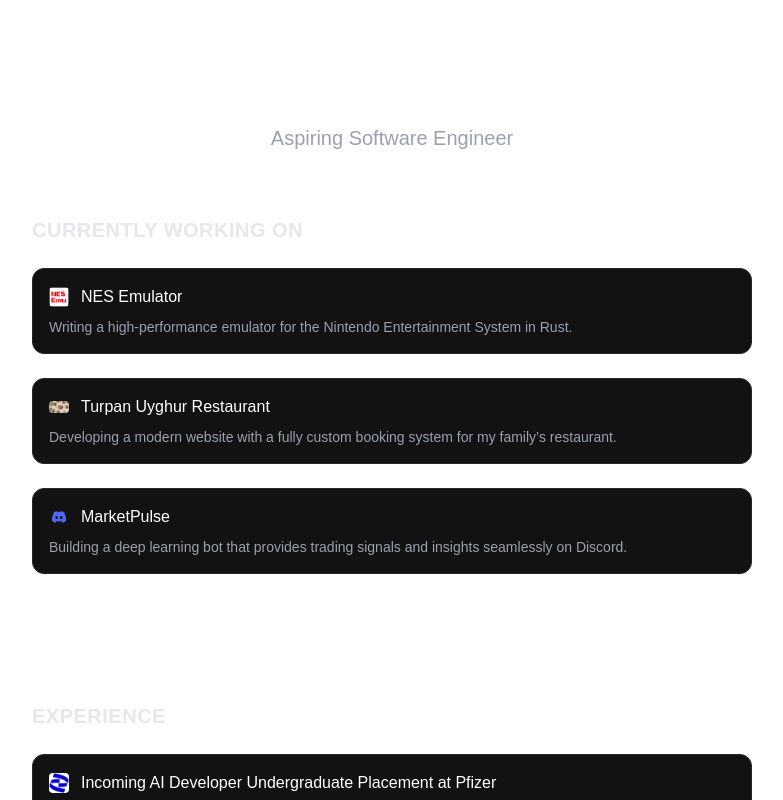
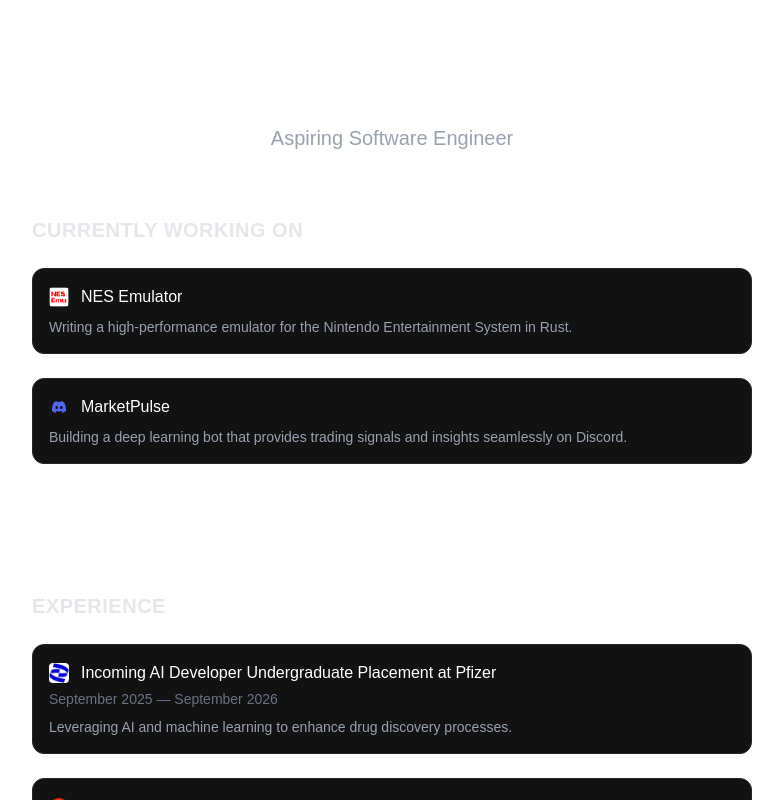
Before and after one commit to ikemal12/portfolio, a Next.js app: page / in a window 1280 px wide. Shown: the top 800 px of the page, without its empty margins (248-1031 px from the left). Built offline with nearby package versions, Linux system fonts and the light colour scheme.

Commit message:
remove turpan

```diff
--- a/src/app/page.tsx
+++ b/src/app/page.tsx
@@ -46,11 +46,6 @@
             desc: 'Writing a high-performance emulator for the Nintendo Entertainment System in Rust.',
             link: 'https://github.com/ikemal12/nes-emu',
             icon: '/icons/nesemu.png',
-          }, {
-            title: 'Turpan Uyghur Restaurant',
-            desc: 'Developing a modern website with a fully custom booking system for my family’s restaurant.',
-            link: 'https://turpan.vercel.app',
-            icon: '/icons/restaurant.png',
           }, {
             title: 'MarketPulse',
             desc: 'Building a deep learning bot that provides trading signals and insights seamlessly on Discord.',
```
